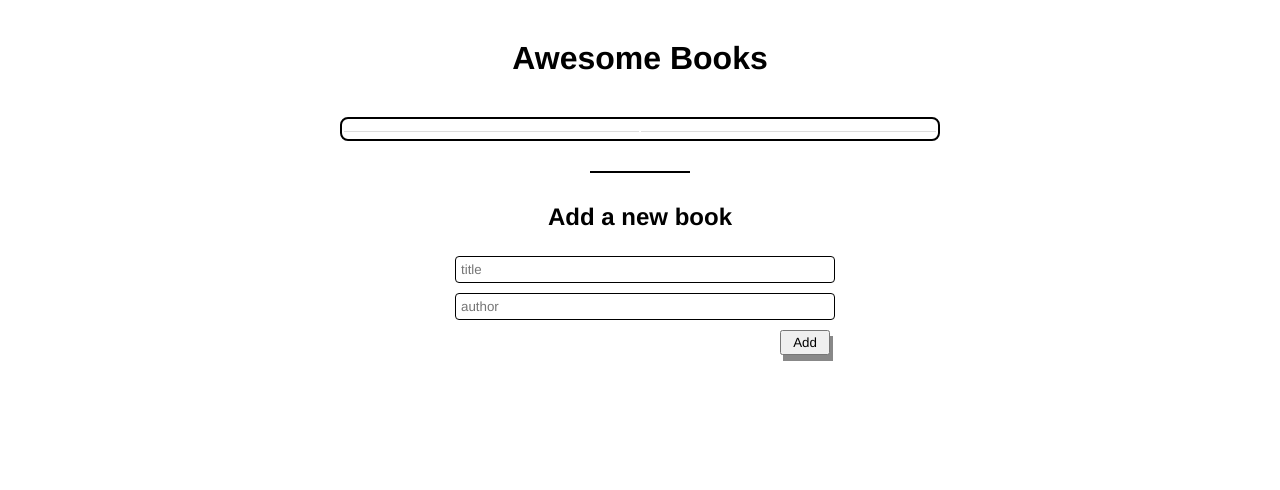
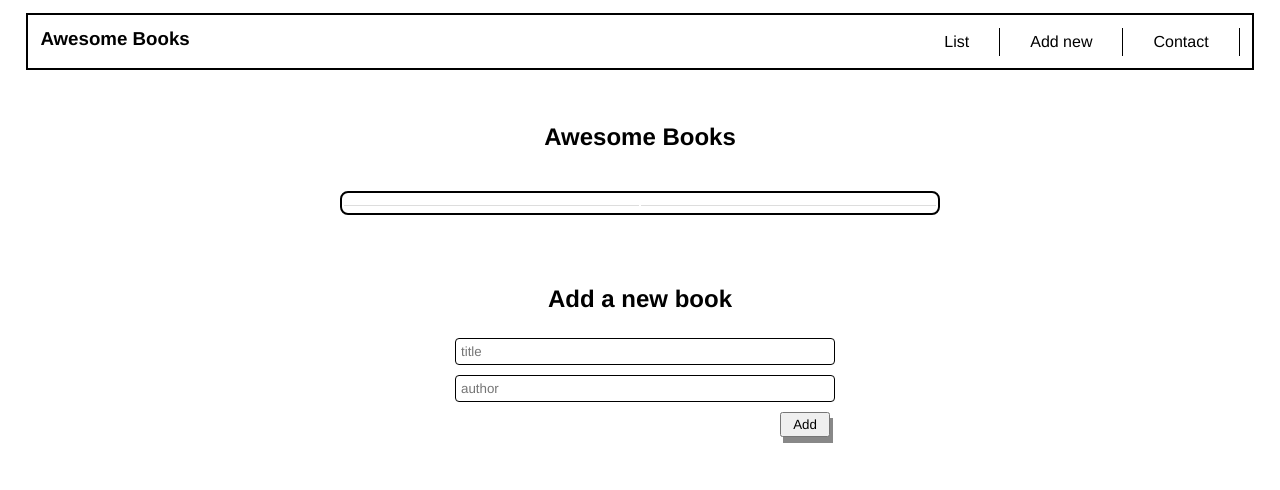
Before and after one commit to jdbs9514/awesome-books, a website: page index.html in a window 1280 px wide. Drawn offline with Linux system fonts and the light colour scheme.

Commit message:
add the navbar

```diff
--- a/index.html
+++ b/index.html
@@ -11,9 +11,22 @@
 
 <body>
   <header>
-    <h1 class="title">Awesome Books</h1>
+    <div class="nav-bar">
+      <h3>Awesome Books</h3>
+      <nav class="nav-list">
+        <ul class="nav-ul">
+          <li>List</li>
+          <li>Add new</li>
+          <li>Contact</li>
+        </ul>
+      </nav>
+    </div>
+    <div id="date"></div>
+
   </header>
   <main>
+    <section class="section-table">
+      <h1 class="title">Awesome Books</h1>
       <table id="table" class="table">
         <thead>
           <tr>
@@ -26,13 +39,18 @@
           <!-- elements created with JS -->
         </tbody>
       </table>
-    <div></div>
+    </section>
+
+    <section class="section-add">
       <h2>Add a new book</h2>
       <form class="form" action="#">
         <input id="book" type="text" placeholder="title" class="book-title" required>
         <input id="author" type="text" placeholder="author" class="author-title" required>
         <button id="button" type="button" class="add">Add</button>
       </form>
+    </section>
+
+    <section class="section-contact"></section>
   </main>
   <script src="class.js"></script>
 </body>
--- a/style.css
+++ b/style.css
@@ -3,6 +3,31 @@
   padding: 0;
   box-sizing: border-box;
   font-family: 'Franklin Gothic Medium', 'Arial Narrow', Arial, sans-serif;
+}
+
+.nav-bar {
+  display: flex;
+  justify-content: space-between;
+  width: calc (100vw - 2%);
+  border: 2px solid black;
+  padding: 1%;
+  margin: 1% 2% 1% 2%;
+}
+
+.nav-ul {
+  display: flex;
+  text-decoration: none;
+  list-style-type: none;
+}
+
+.nav-ul li {
+  padding: 5px 30px;
+  border-right: 1.5px solid black;
+  cursor: pointer;
+}
+
+.nav-ul li:hover {
+  color: rgb(19, 19, 185);
 }
 
 h1 {
@@ -16,7 +41,8 @@ h2 {
   margin-top: 30px;
 }
 
-main {
+.section-table,
+.section-add {
   display: flex;
   flex-direction: column;
   justify-content: center;
@@ -40,12 +66,6 @@ main {
 
 tr:nth-child(even) {
   background-color: #f2f2f2;
-}
-
-div {
-  border-top: 2px solid black;
-  margin-top: 30px;
-  width: 100px;
 }
 
 .form {
```
Lines whose indentation alone changed are shown as unchanged.
